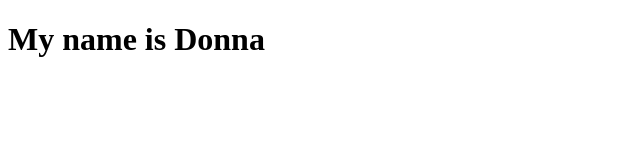
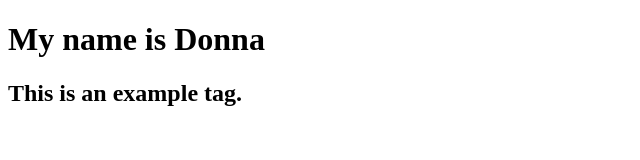
Before and after one commit to mdr1988/mdr1988.github.io, a plain HTML site: page index.html in a window 1280 px wide. Shown: the whole page, without its empty margins (0-640 px from the left). Drawn offline with Linux system fonts and the light colour scheme.

Commit message:
This is another commit.
Look what I didn.

```diff
--- a/index.html
+++ b/index.html
@@ -4,6 +4,7 @@
     <title>Page Title</title>
   </head>
   <body>
-    <h1> My name is Donna</h1>
+    <h1>My name is Donna</h1>
+    <h2>This is an example tag.</h2>
   </body>
 </html>
```
